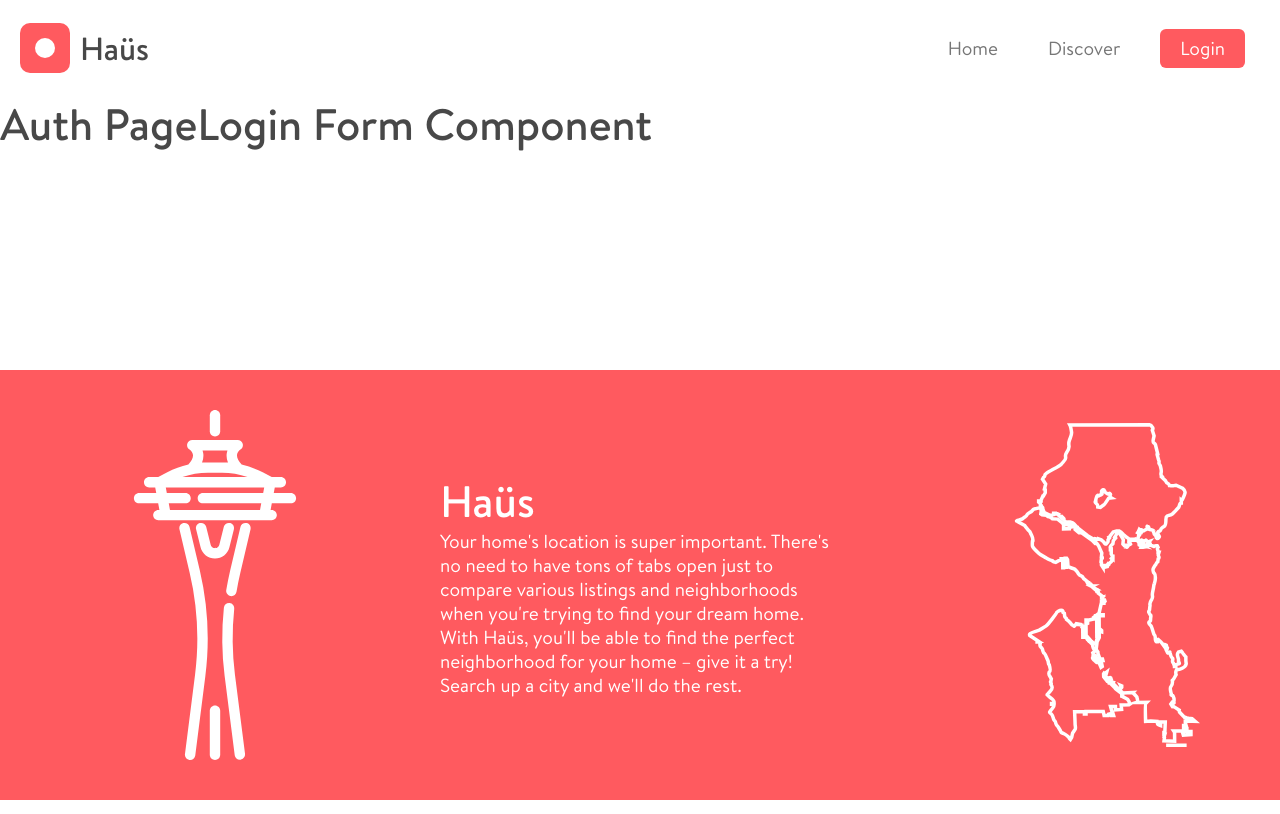
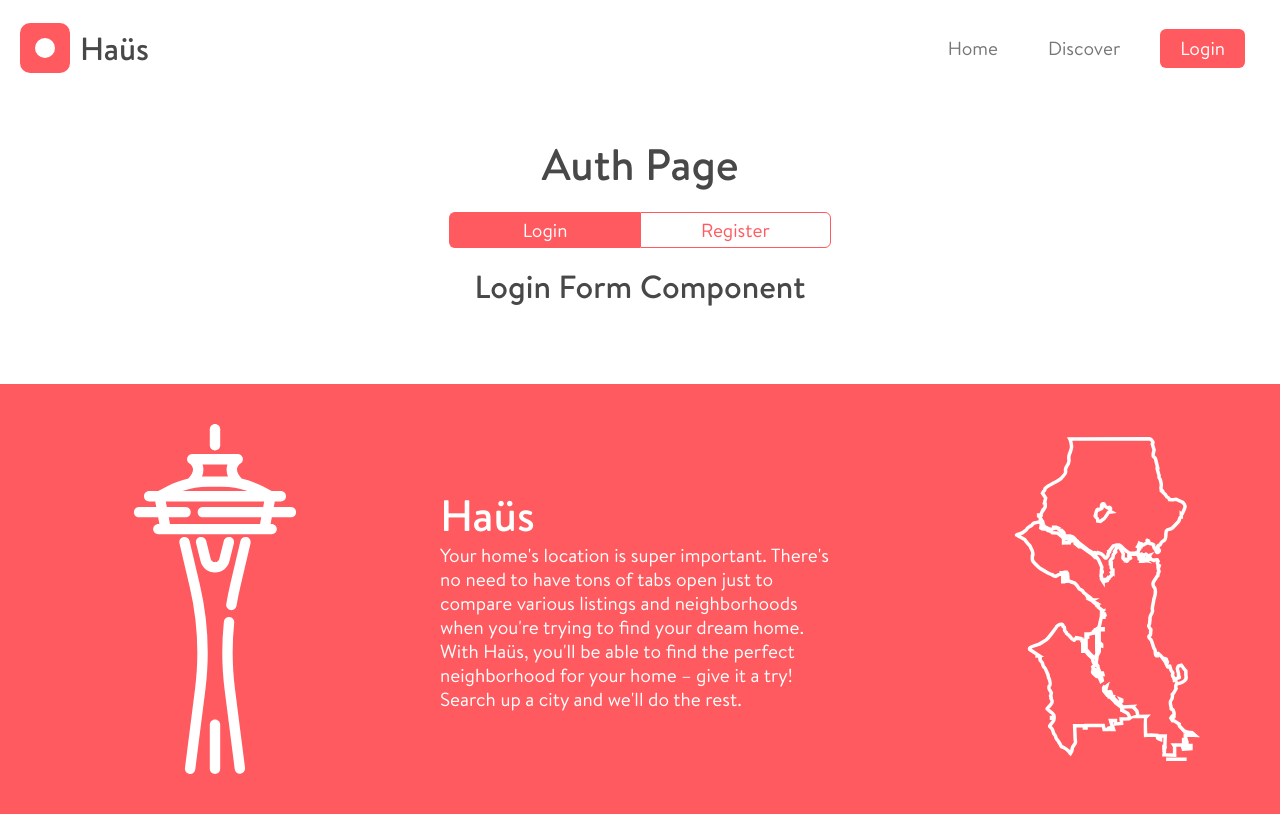
Before and after one commit to kartmanny/haus, a React (Create React App) app: page /haus/login in a window 1280 px wide. Built offline with nearby package versions, Linux system fonts and the light colour scheme.

Commit message:
Switch Select component created

```diff
--- a/src/components/Auth/Auth.jsx
+++ b/src/components/Auth/Auth.jsx
@@ -1,13 +1,27 @@
 import React from 'react';
+import styled from 'styled-components';
+
+import Login from 'components/Auth/Login';
+import Register from 'components/Auth/Register';
 import Text from 'components/Text/Text';
-import Login from 'components/Auth/Login/Login';
+import SwitchSelect from 'components/SwitchSelect';
+
+const AuthContainer = styled.div`
+  text-align: center;
+  padding: 4rem 8rem 8rem 8rem;
+`;
+
+const COMPONENTS = [
+  { name: 'Login', component: <Login /> },
+  { name: 'Register', component: <Register /> }
+];
 
 const AuthPage = () => {
   return (
-    <div>
+    <AuthContainer>
       <Text type="title1">Auth Page</Text>
-      <Login />
-    </div>
+      <SwitchSelect components={COMPONENTS} />
+    </AuthContainer>
   );
 };
 
--- a/src/components/Auth/Login/Login.jsx
+++ b/src/components/Auth/Login/Login.jsx
@@ -2,7 +2,7 @@ import React from 'react';
 import Text from 'components/Text/Text';
 
 const LoginForm = () => {
-  return <Text type="title1">Login Form Component</Text>;
+  return <Text type="title2">Login Form Component</Text>;
 };
 
 export default LoginForm;
--- /dev/null
+++ b/src/components/SwitchSelect/SwitchSelect.jsx
@@ -0,0 +1,52 @@
+import React, { useState } from 'react';
+import styled from 'styled-components';
+import cx from 'classnames';
+
+import Text from 'components/Text';
+import styles from 'components/SwitchSelect/switch-select.module.scss';
+
+const Container = styled.div`
+  display: flex;
+  flex-direction: column;
+  justify-content: center;
+  align-items: center;
+`;
+
+const Switch = styled.div`
+  margin: 2rem;
+  display: grid;
+  grid-template-columns: ${props => '1fr '.repeat(props.columns)};
+`;
+
+/*
+ * @param components: [{ name: String, component: React.Node }]
+ */
+
+const SwitchSelect = ({ components }) => {
+  const [defaultView] = components;
+  const [view, setView] = useState(defaultView.component);
+
+  return (
+    <Container>
+      <Switch columns={components.length}>
+        {components.map(({ name, component }) => (
+          <div
+            className={cx(
+              styles.switchItem,
+              view === component && styles.active
+            )}
+            id={name}
+            onClick={() => setView(component)}
+          >
+            <Text type="large" className={styles.switchItemText}>
+              {name}
+            </Text>
+          </div>
+        ))}
+      </Switch>
+      {view}
+    </Container>
+  );
+};
+
+export default SwitchSelect;
--- /dev/null
+++ b/src/components/SwitchSelect/index.js
@@ -0,0 +1 @@
+export { default } from 'components/SwitchSelect/SwitchSelect';
--- /dev/null
+++ b/src/components/SwitchSelect/switch-select.module.scss
@@ -0,0 +1,27 @@
+.switchItem {
+  border: 1px solid var(--seed-color-primary);
+  border-right-width: 0;
+  padding: 0.5rem 6rem;
+  color: var(--seed-color-primary);
+  transition: background-color 0.2s;
+  cursor: pointer;
+  &.active {
+    background-color: var(--seed-color-primary);
+    .switchItemText {
+      color: var(--seed-white);
+    }
+  }
+  &:last-of-type {
+    border-right-width: 1px;
+    border-top-right-radius: 6px;
+    border-bottom-right-radius: 6px;
+  }
+  &:first-of-type {
+    border-top-left-radius: 6px;
+    border-bottom-left-radius: 6px;
+  }
+}
+
+.switchItemText {
+  color: var(--seed-color-primary);
+}
```
